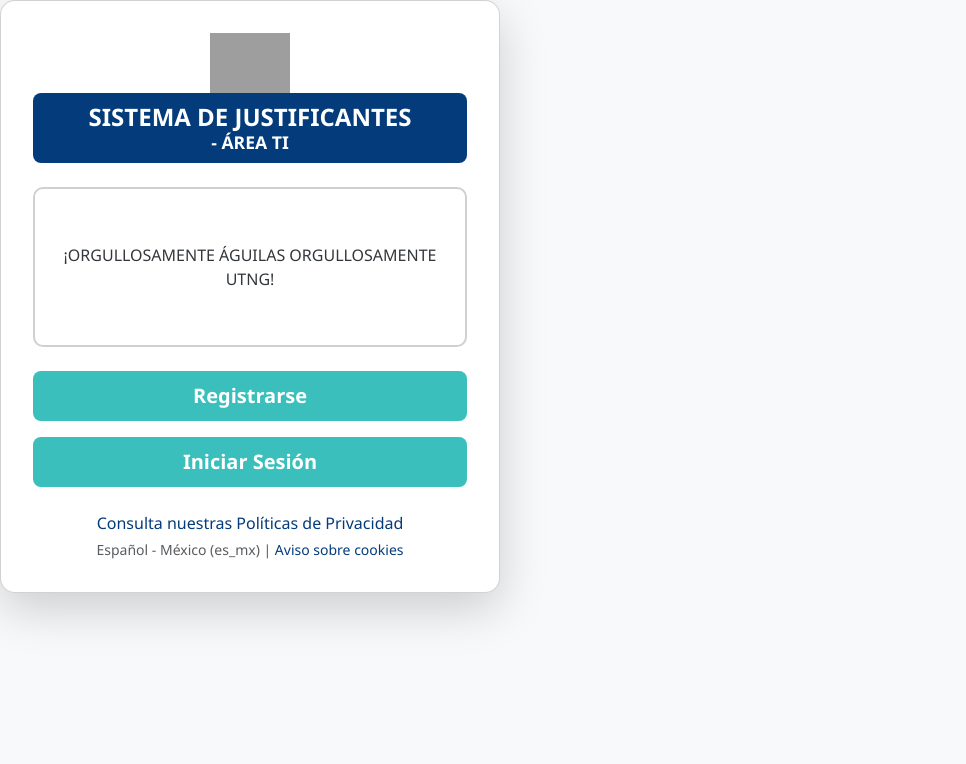
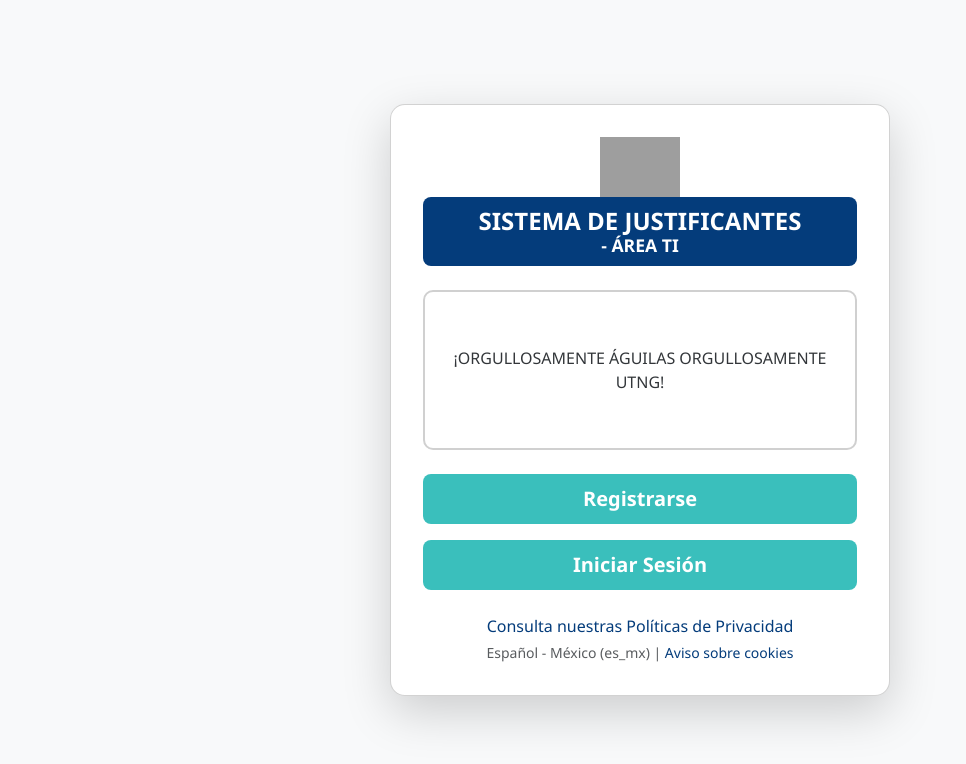
Before and after one commit to MrSilence0/Gesti-nDeJustificantes, an Angular app: page / in a window 1280 px wide. Shown: the top 764 px of the page, without its empty margins (0-966 px from the left). Built offline with nearby package versions, Linux system fonts and the light colour scheme; grey boxes are pictures that could not be loaded.

Commit message:
La pantalla inicio sesión y la de login ya están centradas

```diff
--- a/src/app/componentes/home/home.css
+++ b/src/app/componentes/home/home.css
@@ -1,3 +1,12 @@
+.main-container {
+        display: flex;
+    justify-content: center;
+    align-items: center;
+    min-height: 100vh;
+    margin: 0;
+    overflow: auto;
+}
+
 .custom-navbar-bg {
     background-color: var(--utng-dark-blue);
     padding-top: 5px;
--- a/src/app/componentes/home/home.html
+++ b/src/app/componentes/home/home.html
@@ -26,6 +26,7 @@
     </div>
 </nav>
 
+<div class="main-container">
 <div class="container-fluid custom-main-content-home">
     <div class="row w-100 justify-content-center">
 
@@ -60,3 +61,4 @@
         </div>
     </div>
 </div>
+</div>
--- a/src/app/componentes/inicio-sesion/inicio-sesion.css
+++ b/src/app/componentes/inicio-sesion/inicio-sesion.css
@@ -1,3 +1,11 @@
+.main-container {
+    display: flex;
+    justify-content: center;
+    align-items: center;
+    min-height: 100vh;
+    margin: 0;
+    overflow: auto;
+}
 .custom-card-registro {
     width: 100%;
     max-width: 500px;
--- a/src/app/componentes/inicio-sesion/inicio-sesion.html
+++ b/src/app/componentes/inicio-sesion/inicio-sesion.html
@@ -1,4 +1,4 @@
-
+<div class="main-container">
 <div class="card custom-card-registro shadow-lg p-3">
         <div class="card-body text-center">
 
@@ -25,3 +25,4 @@
             </div>
         </div>
     </div>
+    </div>
--- a/src/app/componentes/inicio-sesion/inicio-sesion.ts
+++ b/src/app/componentes/inicio-sesion/inicio-sesion.ts
@@ -24,13 +24,11 @@ export class InicioSesionComponent implements OnInit {
 
   currentPhraseIndex = 0;
 
-  // 🚨 El código se ejecuta cuando el componente se inicializa
   ngOnInit(): void {
     this.updateDynamicText(); // Muestra la primera frase inmediatamente
     setInterval(() => this.updateDynamicText(), 5000); // Cambia cada 5 segundos
   }
 
-  // 🚨 Método para manejar la actualización y el efecto de transición
   updateDynamicText(): void {
     const dynamicTextContainer = document.getElementById('dynamicText');
 
--- a/src/app/componentes/login/login.css
+++ b/src/app/componentes/login/login.css
@@ -8,6 +8,15 @@
 body {
     background-color: white;
     font-family: 'Arial', sans-serif;
+}
+
+.main-container {
+        display: flex;
+    justify-content: center;
+    align-items: center;
+    min-height: 100vh;
+    margin: 0;
+    overflow: auto;
 }
 
 .custom-card-registro {
--- a/src/app/componentes/login/login.html
+++ b/src/app/componentes/login/login.html
@@ -1,3 +1,4 @@
+<div class="main-container">
 <div class="card custom-card-registro shadow-lg p-4">
     <div class="card-body text-center">
 
@@ -55,3 +56,4 @@
         </div>
     </div>
 </div>
+</div>
```
